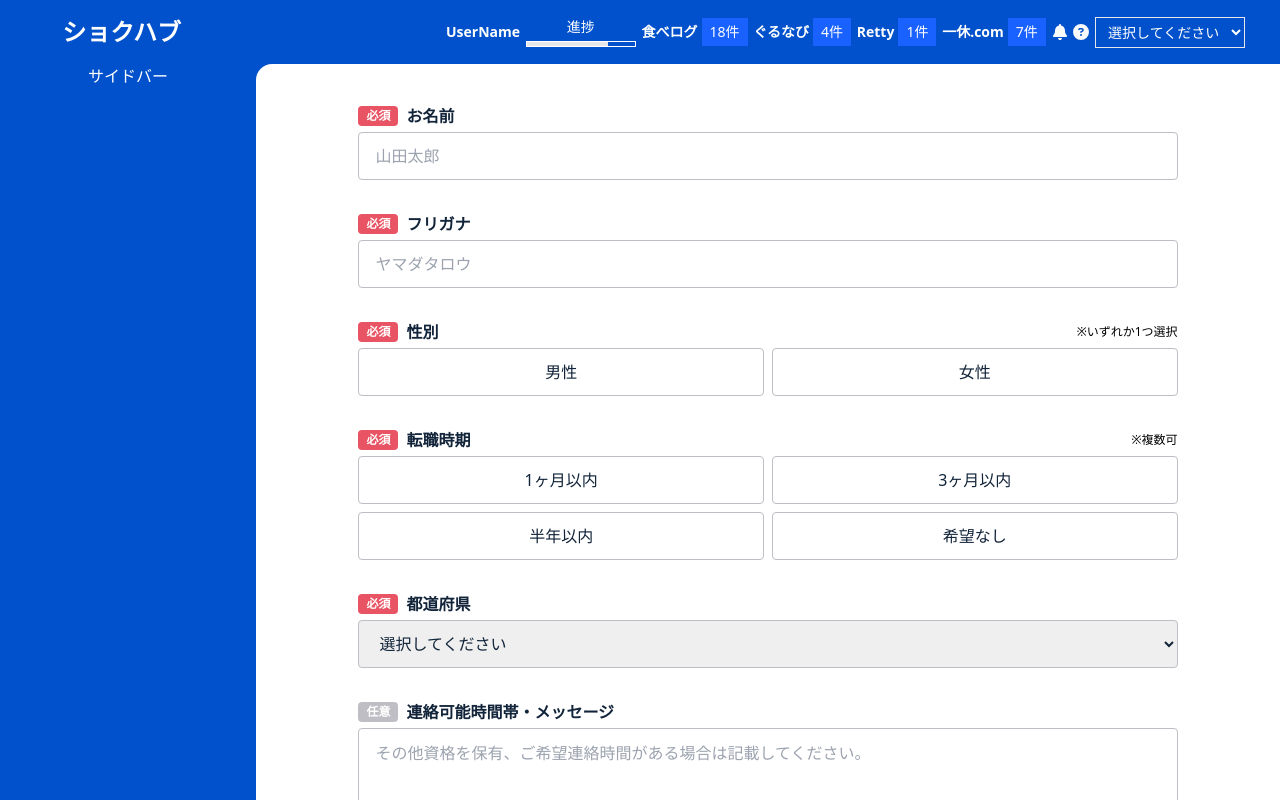
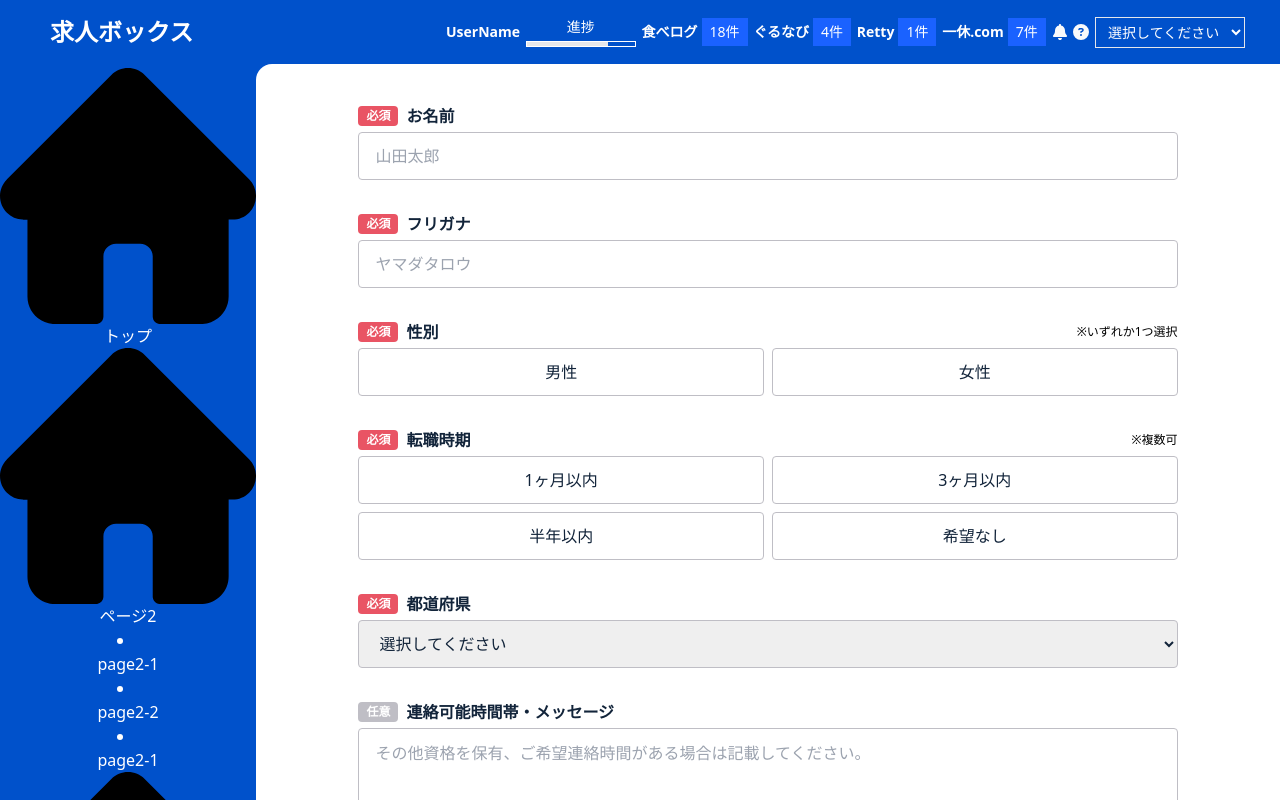
Before and after one commit to kouhei-github/reservation-admin-system, a Next.js app in the folder front/: page / in a window 1280 px wide. Built offline with nearby package versions, Linux system fonts and the light colour scheme.

Commit message:
サイドバーがスクロールできるようにした

```diff
--- /dev/null
+++ b/front/components/common/NavigateItem.tsx
@@ -0,0 +1,22 @@
+import {JSX} from 'react'
+import Link from 'next/link';
+import { useRouter } from 'next/router';
+
+type Props = {
+  icon: JSX.Element;
+  name: string;
+  func: () => void;
+}
+
+
+const NavigationItem = ({icon, name}: Props) => {
+  const router = useRouter();
+  return (
+      <div>
+        {icon}
+        <p>{name}</p>
+      </div>
+  )
+}
+
+export default NavigationItem
--- a/front/components/dashbord/Header.tsx
+++ b/front/components/dashbord/Header.tsx
@@ -47,7 +47,7 @@ const Header = () => {
     return (
         <div className={"bg-[rgb(0,81,203)] text-white w-full flex items-center justify-center"}>
             <div className={"w-1/5 text-center"}>
-                <div className={"font-bold text-2xl"}>ショクハブ</div>
+                <div className={"font-bold text-2xl"}>求人ボックス</div>
             </div>
             <div className={"w-4/5 flex items-center justify-around text-sm mx-8"}>
                 <div className={"w-1/6"} />
--- a/front/pages/index.tsx
+++ b/front/pages/index.tsx
@@ -1,6 +1,7 @@
 import Header from "@/components/dashbord/Header";
 import ApplicationForm from '@/components/Form/ApplicationForm'
 import {myFormContext, useMyFormContext} from '@/utils/formContext'
+import SideBar from "@/components/common/SideBar";
 
 export default function Home() {
   const customCtx = useMyFormContext();
@@ -11,7 +12,9 @@ export default function Home() {
           </div>
 
           <div className={"flex h-[92vh] w-full bg-[rgb(0,81,203)]"}>
-              <div className={"w-1/5 h-full text-white text-center bg-[rgb(0,81,203)]"}>サイドバー</div>
+              <div className={"w-1/5 h-full overflow-y-scroll text-white text-center bg-[rgb(0,81,203)]"}>
+                  <SideBar />
+              </div>
               <div className={"w-4/5 h-full text-center overflow-y-scroll bg-white rounded-tl-2xl"}>
                 <myFormContext.Provider value={customCtx}>
                   <ApplicationForm />
```
Also changed, not shown: front/components/common/ProgressBar.tsx (added).
